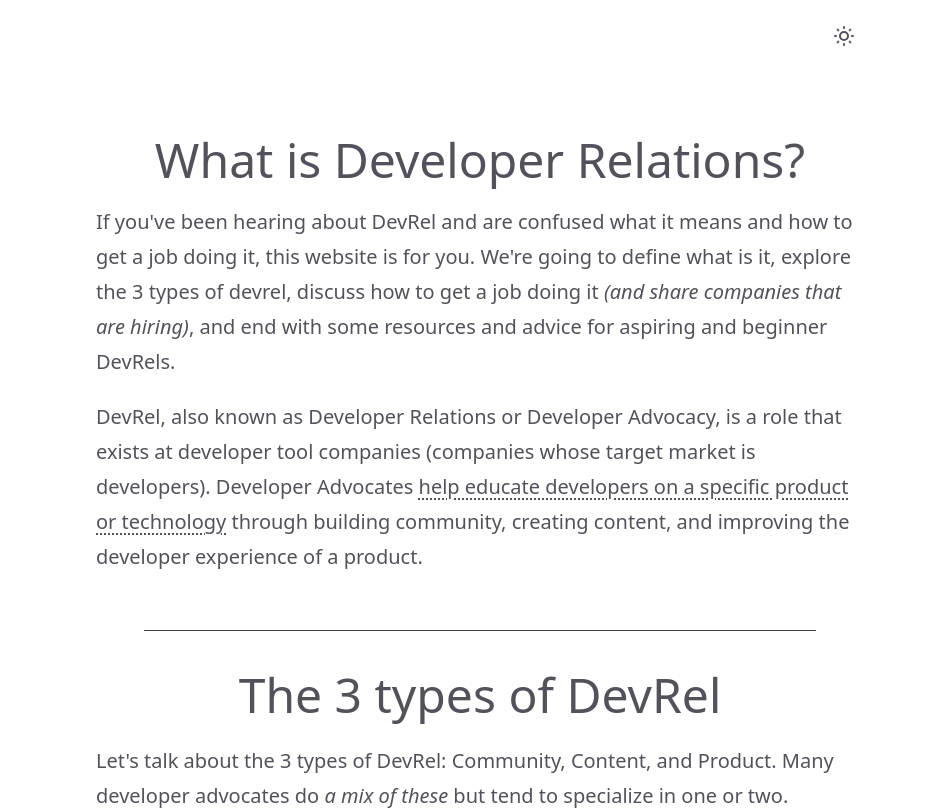
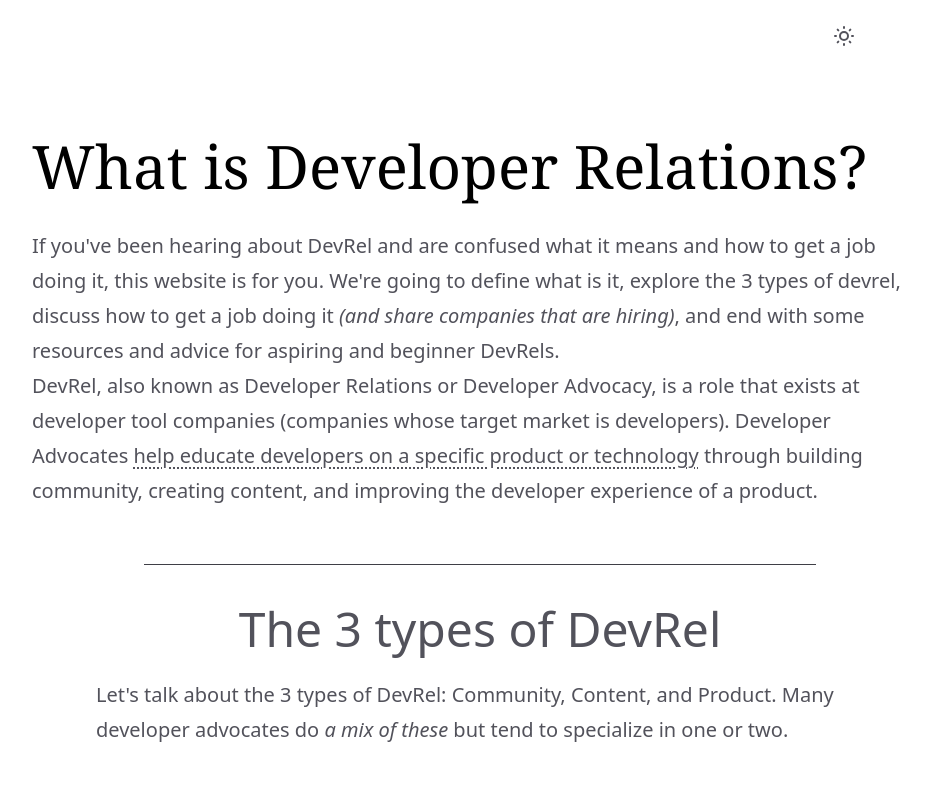
Before and after one commit to Nutlope/whatisdevrel, a Next.js app: page / in a window 1280 px wide. Shown: the top 810 px of the page, without its empty margins (160-1090 px from the left). Built offline with nearby package versions, Linux system fonts and the light colour scheme.

Commit message:
Refined Summary

```diff
--- a/components/Summary.js
+++ b/components/Summary.js
@@ -2,27 +2,23 @@
 
 export default function Summary() {
   return (
-    <div className="mx-auto mt-10 max-w-3xl text-center md:mt-20 ">
-      <h1 className="text-3xl dark:text-white md:text-5xl">
+    <div className="container animate-fade-in-up">
+      <h1 className="title mb-8 text-4xl md:text-6xl">
         What is Developer Relations?
       </h1>
-      <div className="flex">
-        <div className="text-left ">
-          <p className=" mt-5 mb-5 dark:text-[#bfbfbf] ">
-            If you've been hearing about DevRel and are confused what it means
-            and how to get a job doing it, this website is for you. We're going
-            to define what is it, explore the 3 types of devrel, discuss how to
-            get a job doing it{" "}
-            <span className="italic">
-              (and share companies that are hiring)
-            </span>
-            , and end with some resources and advice for aspiring and beginner
+      <p>
+        If you've been hearing about DevRel and are confused what it means and
+        how to get a job doing it, this website is for you. We're going to
+        define what is it, explore the 3 types of devrel, discuss how to get a
+        job doing it{" "}
+        <span className="italic">(and share companies that are hiring)</span>,
+        and end with some resources and advice for aspiring and beginner
         DevRels.
       </p>
-          <p className="dark:text-[#bfbfbf]">
-            DevRel, also known as Developer Relations or Developer Advocacy, is
-            a role that exists at developer tool companies (companies whose
-            target market is developers). Developer Advocates{" "}
+      <p>
+        DevRel, also known as Developer Relations or Developer Advocacy, is a
+        role that exists at developer tool companies (companies whose target
+        market is developers). Developer Advocates{" "}
         <span className="underline decoration-gray-600 decoration-dotted underline-offset-4">
           help educate developers on a specific product or technology
         </span>{" "}
@@ -30,7 +26,5 @@ export default function Summary() {
         developer experience of a product.
       </p>
     </div>
-      </div>
-    </div>
   );
 }
```
Lines whose indentation alone changed are shown as unchanged.
